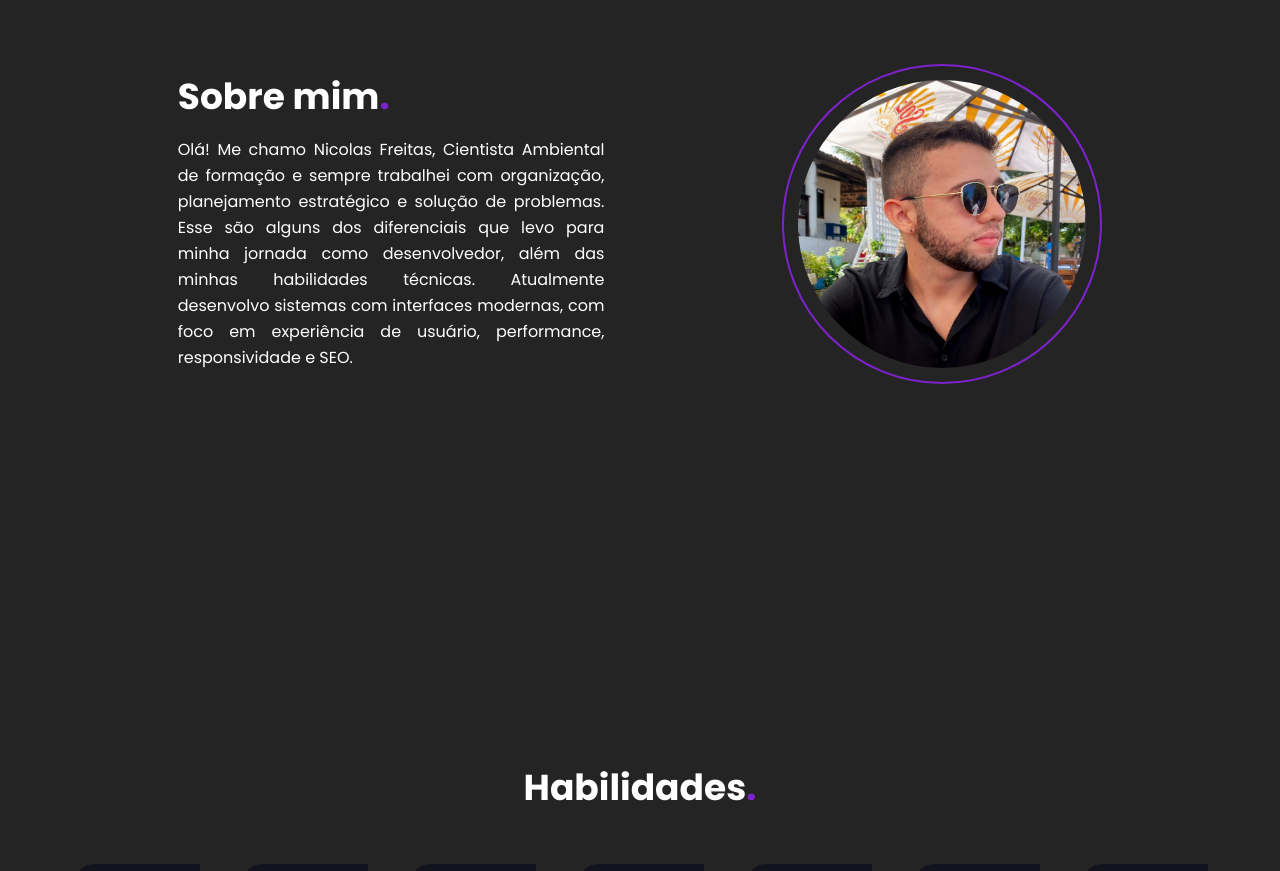
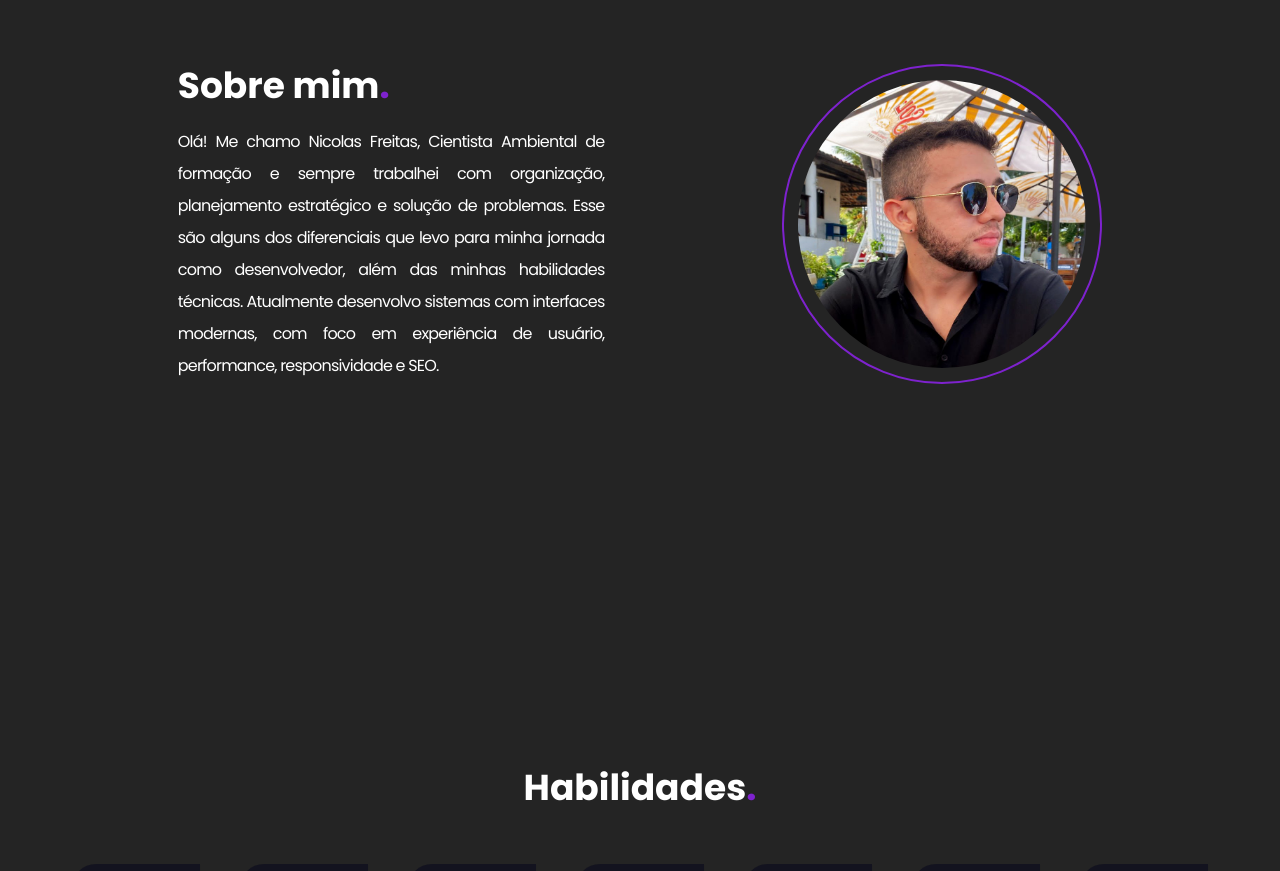
Before and after one commit to nicolasfreitas-dev/portfolio, a React (Vite) app: page / in a window 1280 px wide. Shown: the part 1040-1911 px from the top of the page. Built offline with nearby package versions, Linux system fonts and the light colour scheme.

Commit message:
feat: adjusting about text and projects gap

```diff
--- a/src/components/About/About.jsx
+++ b/src/components/About/About.jsx
@@ -3,11 +3,11 @@ import profilePic from './../../assets/perfil.jpg';
 export function About() {
     return (
         <article className="w-full h-screen bg-primaryColor xs:flex xs:flex-col md:flex md:flex-row items-center justify-evenly" id='Sobre'>
-            <div className="md:w-1/3 w-3/5">
+            <div className="md:w-1/3 xs:w-[90%]">
                 <h2 className='xs:text-2xl md:text-4xl font-bold mb-5'>
                     Sobre mim<span className='text-detailColorOne'>.</span>
                 </h2>
-                <p className='text-justify text-base leading-relaxed'>
+                <p className='text-justify text-base leading-relaxed xs:leading-loose xs:tracking-tighter'>
                     Olá! Me chamo Nicolas Freitas, Cientista Ambiental de
                     formação e sempre trabalhei com organização, planejamento
                     estratégico e solução de problemas. Esse são alguns dos
--- a/src/components/Projects/Projects.jsx
+++ b/src/components/Projects/Projects.jsx
@@ -19,7 +19,7 @@ export function Projects() {
             <h2 className="md:text-4xl xs:text-2xl font-bold mt-36 xs:mt-48">
                 Projetos<span className="text-detailColorOne">.</span>
             </h2>
-            <div className="md:w-[1280px] xs:w-full h-full md:flex md:flex-wrap md:basis-0 md:items-center md:justify-center md:gap-8 py-10 xs:flex xs:flex-wrap xs:gap-3 xs:items-center xs:justify-center">
+            <div className="md:w-[1280px] xs:w-full h-full md:flex md:flex-wrap md:basis-0 md:items-center md:justify-center md:gap-8 py-10 xs:flex xs:flex-wrap xs:gap-8 xs:items-center xs:justify-center">
                 {projetos.map((project, index) => {
                     return (
                         <Cards
```
